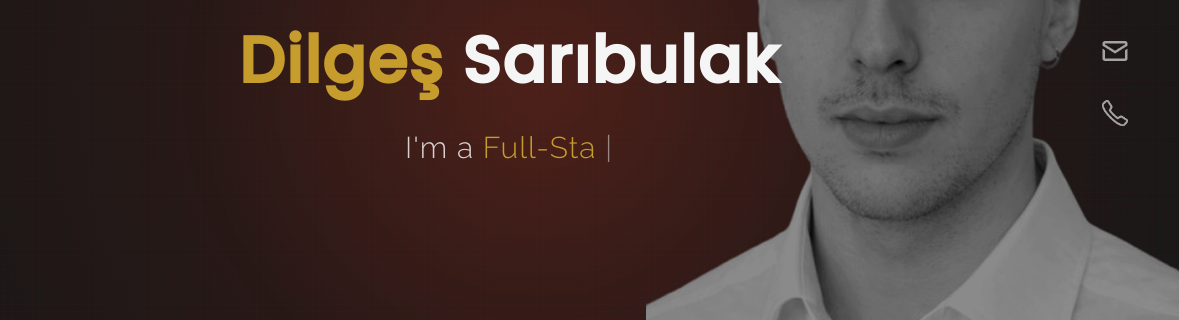
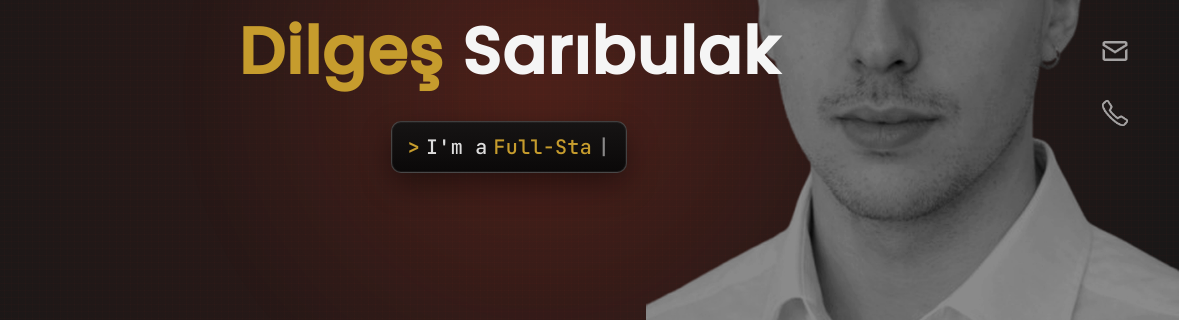
Before and after one commit to Dilgeshx/Dilges-Portfolio-v2, a plain HTML site: page index.html in a window 1280 px wide. Shown: the part 312-632 px from the top of the page, 101-1280 px from the left. Drawn offline with nearby package versions, Linux system fonts and the light colour scheme.

Commit message:
Enhance header section styles and update terminal line content for improved presentation

```diff
--- a/css/index.css
+++ b/css/index.css
@@ -7,6 +7,7 @@
 @import url('https://fonts.googleapis.com/css?family=Raleway:300&display=swap');
 @import url('https://fonts.googleapis.com/css?family=Monoton&display=swap');
 @import url('https://fonts.googleapis.com/css?family=Poppins:500&display=swap');
+@import url('https://fonts.googleapis.com/css2?family=JetBrains+Mono:wght@400;500;700&display=swap');
 *{
     padding: 0%;
     margin: 0%;
@@ -294,6 +295,11 @@ body{
         font-size: 13px;
         padding: 7px 14px;
     }
+    #header .header-content .secondline{
+        font-size: 16px;
+        padding: 8px 10px;
+        gap: 4px;
+    }
 }
 .header-image img{
     height: 100vh;
@@ -341,12 +347,30 @@ body{
     font-family: poppins;
     font-size: 65px;
 }
-.header-content .secondline{
+#header .header-content .secondline,
+#header .header-content .terminal-line{
     z-index: 2;
-    font-size: 30px;
-    padding-top:20px ;
-    font-weight:500;
-    color: rgb(255, 255, 255,.8);
+    display: inline-flex;
+    align-items: center;
+    gap: 6px;
+    margin-top: 20px;
+    padding: 12px 16px;
+    border-radius: 10px;
+    border: 1px solid rgba(255,255,255,.22);
+    background: linear-gradient(180deg, rgba(20,20,20,.95) 0%, rgba(8,8,8,.95) 100%);
+    box-shadow: 0 12px 30px rgba(0,0,0,.4), inset 0 0 0 1px rgba(255,255,255,.05);
+    font-family: "JetBrains Mono", Consolas, "Courier New", monospace;
+    font-size: 20px;
+    font-weight: 500;
+    color: rgba(255, 255, 255, .86);
+    letter-spacing: .3px;
+}
+#header .header-content .secondline .txt-rotate{
+    font-family: inherit;
+}
+.terminal-prompt{
+    color: #C69C2D;
+    font-weight: 700;
 }
 .slash{
     animation-name: animateslash;
--- a/index.html
+++ b/index.html
@@ -72,11 +72,12 @@
             <div class="header-content">
                 <div class="header-content-box">
                 <div class="firstline"><span class="color">Dilgeş </span>Sarıbulak</div>
-                <div class="secondline">
-                I'm a
-            <span class="txt-rotate color" data-period="1200"data-rotate='[ " Full-Stack Developer.", " Problem Solver.", " UI Enthusiast." ]'></span>
-            <span class="slash">|</span>
-        </div>
+                <div class="secondline terminal-line">
+                    <span class="terminal-prompt">&gt;</span>
+                    <span>I'm a</span>
+                    <span class="txt-rotate color" data-period="1200"data-rotate='[ " Full-Stack Developer.", " Programmer.", " Electronics Engineer." ]'></span>
+                    <span class="slash">|</span>
+                </div>
                     <div class="contact">
                 <a href="mailto:dilgesaribulak@gmail.com"><img src="images/mail.png" alt="email-pic" class="contactpic"></a><!--Email Id-->
                 <a href="tel:+905468720696"><img src="images/phone.png" alt="phone-pic" class="contactpic"></a><!--Contact Number-->
```
